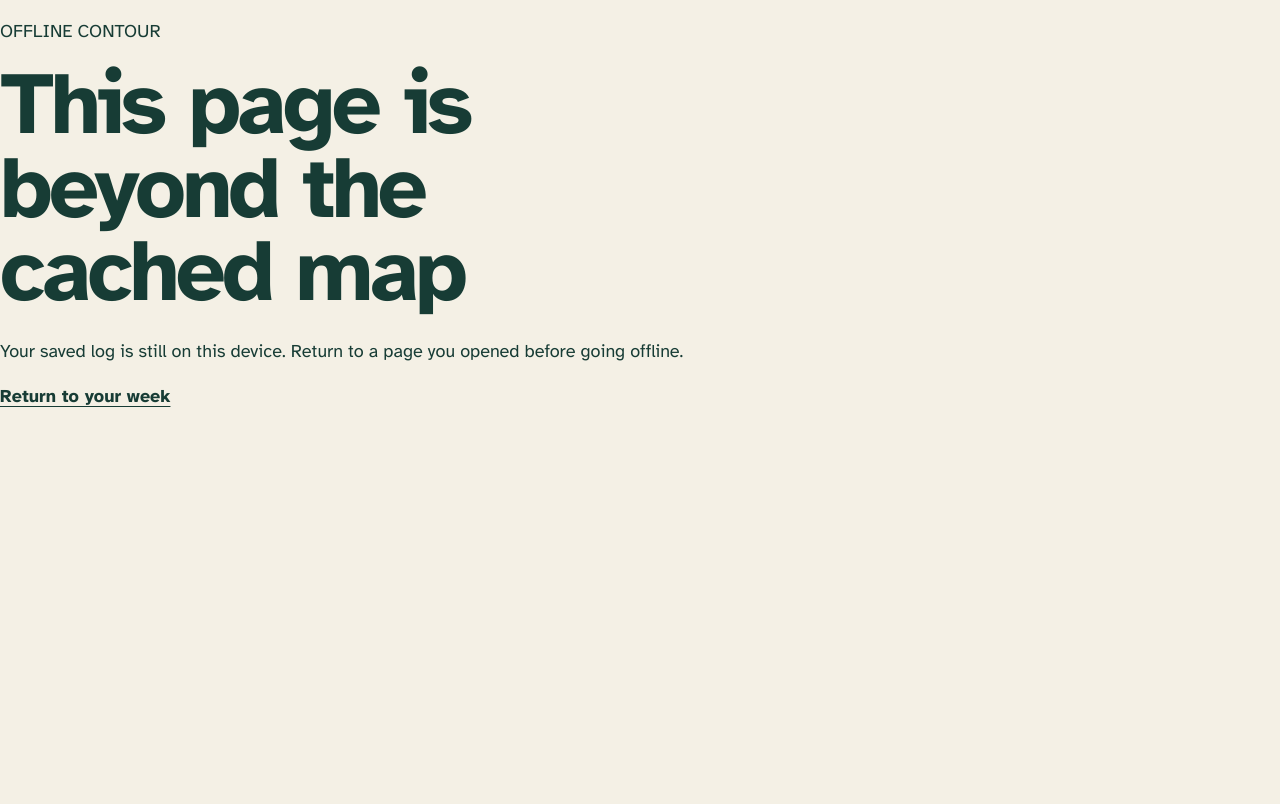
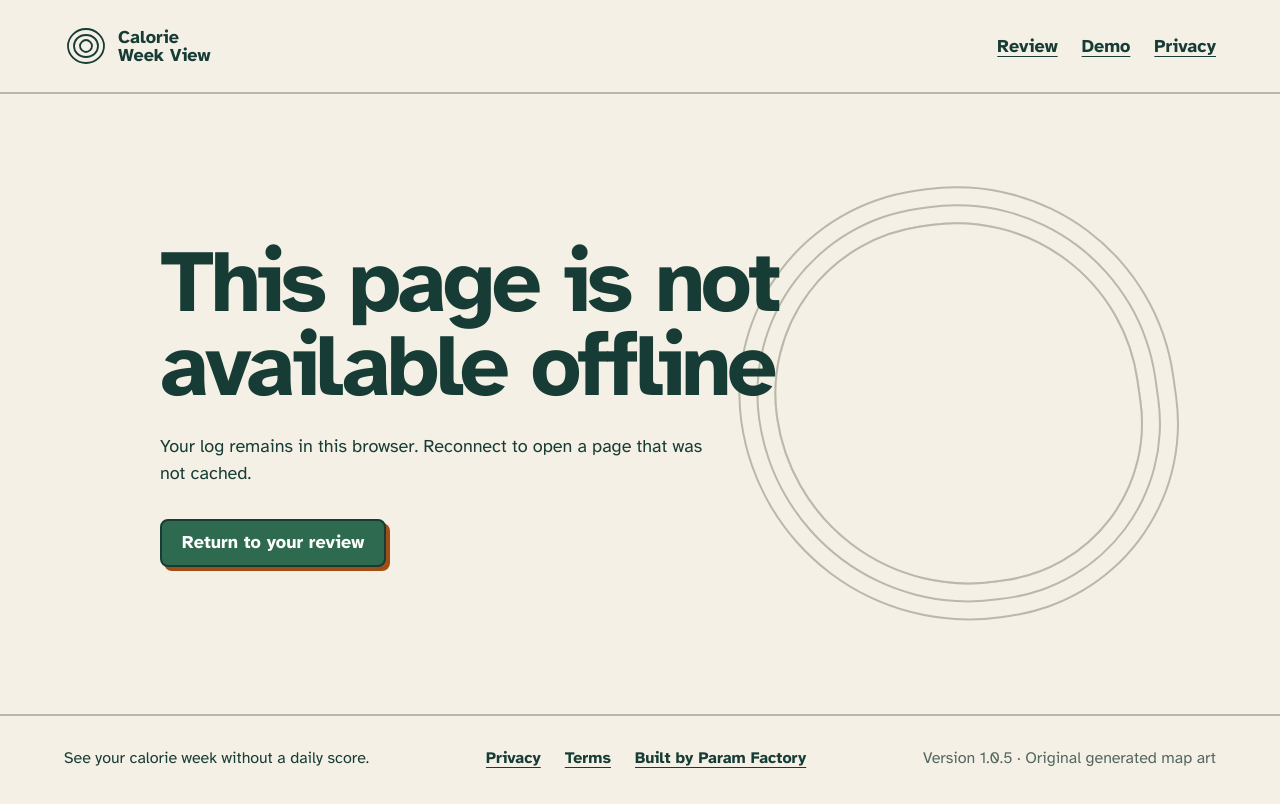
Before and after one commit to B-Divyesh/sf-calorie-week-view, a website: page public/offline.html in a window 1280 px wide. Drawn offline with Linux system fonts and the light colour scheme.

Commit message:
fix: close round three review findings

```diff
--- a/package.json
+++ b/package.json
@@ -1,6 +1,6 @@
 {
   "name": "calorie-week-view",
-  "version": "1.0.4",
+  "version": "1.0.5",
   "private": true,
   "type": "module",
   "scripts": {
--- a/public/offline.html
+++ b/public/offline.html
@@ -1,2 +1,59 @@
 <!doctype html>
-<html lang="en"><head><meta charset="utf-8"><meta name="viewport" content="width=device-width"><meta name="theme-color" content="#173c35"><link rel="stylesheet" href="/static.css"><title>Offline — Calorie Week View</title></head><body><main><p>OFFLINE CONTOUR</p><h1>This page is beyond the cached map</h1><p>Your saved log is still on this device. Return to a page you opened before going offline.</p><a href="/app">Return to your week</a></main></body></html>
+<html lang="en">
+  <head>
+    <meta charset="utf-8" />
+    <meta name="viewport" content="width=device-width, initial-scale=1" />
+    <meta name="theme-color" content="#173c35" />
+    <meta name="robots" content="noindex" />
+    <meta name="description" content="Reconnect to open a Calorie Week View page that is not cached." />
+    <link rel="canonical" href="https://calorie-week-view.sociobot.in/offline" />
+    <meta property="og:title" content="Offline — Calorie Week View" />
+    <meta property="og:description" content="Reconnect to open a Calorie Week View page that is not cached." />
+    <meta property="og:url" content="https://calorie-week-view.sociobot.in/offline" />
+    <meta property="og:image" content="https://calorie-week-view.sociobot.in/art/social-card.png" />
+    <meta property="og:image:width" content="1200" />
+    <meta property="og:image:height" content="630" />
+    <meta name="twitter:card" content="summary_large_image" />
+    <meta name="twitter:title" content="Offline — Calorie Week View" />
+    <meta name="twitter:description" content="Reconnect to open a Calorie Week View page that is not cached." />
+    <meta name="twitter:image" content="https://calorie-week-view.sociobot.in/art/social-card.png" />
+    <link rel="icon" href="/icons/favicon.svg" type="image/svg+xml" />
+    <link rel="apple-touch-icon" href="/icons/apple-touch-icon.png" />
+    <link rel="stylesheet" href="/static.css" />
+    <title>Offline — Calorie Week View</title>
+  </head>
+  <body>
+    <div class="page-shell">
+      <a class="skip-link" href="#main">Skip to main content</a>
+      <header class="site-header">
+        <a class="wordmark" href="/" aria-label="Calorie Week View home">
+          <svg viewBox="0 0 44 44" aria-hidden="true">
+            <path d="M4 22c0-9 8-17 18-17s18 8 18 17-8 17-18 17S4 31 4 22Z" />
+            <path d="M10 22c0-6 5-11 12-11s12 5 12 11-5 11-12 11-12-5-12-11Z" />
+            <path d="M16 22c0-3 3-6 6-6s6 3 6 6-3 6-6 6-6-3-6-6Z" />
+          </svg>
+          <span>Calorie<br />Week View</span>
+        </a>
+        <nav aria-label="Main navigation">
+          <a href="/app">Review</a>
+          <a href="/demo">Demo</a>
+          <a href="/privacy">Privacy</a>
+        </nav>
+      </header>
+      <main id="main" class="not-found">
+        <h1>This page is not available offline</h1>
+        <p>Your log remains in this browser. Reconnect to open a page that was not cached.</p>
+        <a class="button" href="/app">Return to your review</a>
+      </main>
+      <footer class="site-footer">
+        <p>See your calorie week without a daily score.</p>
+        <nav aria-label="Footer navigation">
+          <a href="/privacy">Privacy</a>
+          <a href="/terms">Terms</a>
+          <a href="https://sociobot.in" rel="external">Built by Param Factory <span class="sr-only">(external site)</span></a>
+        </nav>
+        <p class="build-id">Version 1.0.5 · Original generated map art</p>
+      </footer>
+    </div>
+  </body>
+</html>
--- a/public/sw.js
+++ b/public/sw.js
@@ -1,4 +1,4 @@
-const CACHE_NAME = 'calorie-week-view-v1.0.6';
+const CACHE_NAME = 'calorie-week-view-v1.0.7';
 const SHELL = [
   '/', '/app', '/demo', '/privacy', '/terms', '/offline.html', '/static.css',
   '/manifest.webmanifest', '/icons/favicon.svg', '/icons/icon-192.png',
```
Also changed, not shown: public/404.html (+1 -1 lines), src/deploy.test.ts (+4 -4 lines), src/main.ts (+4 -4 lines), tests/claims.spec.ts (+47 -2 lines), .factory/catalog-description.txt, .factory/copy-audit.md, public/manifest.webmanifest, 1 other file.
